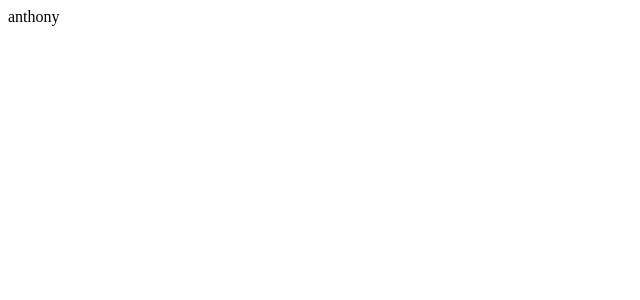
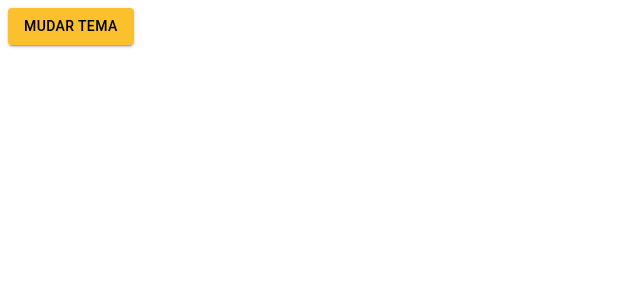
Before and after one commit to AnthonyWendy/minimal-frontend, a React (Create React App) app: page /pagina-inicial in a window 1280 px wide. Shown: the top 300 px of the page, without its empty margins (0-640 px from the left). Built offline with nearby package versions, Linux system fonts and the light colour scheme.

Commit message:
feat: Adicionar tema claro e o provider

```diff
--- a/package.json
+++ b/package.json
@@ -3,8 +3,12 @@
   "version": "0.1.0",
   "private": true,
   "dependencies": {
+    "@emotion/react": "^11.13.3",
+    "@emotion/styled": "^11.13.0",
+    "@mui/material": "^6.1.5",
     "react": "^18.3.1",
     "react-dom": "^18.3.1",
+    "react-router-dom": "^6.27.0",
     "react-scripts": "5.0.1"
   },
   "devDependencies": {
@@ -17,7 +21,6 @@
     "@types/react-dom": "^18.3.0",
     "typescript": "^4.9.5",
     "web-vitals": "^2.1.4"
-
   },
   "scripts": {
     "start": "BROWSER=NONE react-scripts start",
--- a/src/App.tsx
+++ b/src/App.tsx
@@ -1,8 +1,15 @@
+import { BrowserRouter } from "react-router-dom";
+import { AppRoutes } from "./routes";
+import { ThemeProvider } from "@emotion/react";
+import { light } from "@mui/material/styles/createPalette";
+import { LightTheme } from "./shared/themes";
 
 export const App = () => {
   return (
-    <div className="App">
-anthony
-    </div>
+    <ThemeProvider theme={LightTheme}>
+      <BrowserRouter>
+        <AppRoutes />
+      </BrowserRouter>
+    </ThemeProvider>
   );
-}
+};
--- a/src/routes/index.tsx
+++ b/src/routes/index.tsx
@@ -1 +1,12 @@
-export {};
+import { Button } from "@mui/material"
+import { Routes, Route, Navigate } from 'react-router-dom';
+
+export const AppRoutes = () => {
+    return (
+        <Routes>
+            <Route path="/pagina-inicial" element={<Button variant='contained' color='primary'>Mudar tema</Button>} />
+
+            <Route path="*" element={<Navigate to="/pagina-inicial" />} />
+        </Routes>
+    );
+}
--- /dev/null
+++ b/src/shared/themes/Light.ts
@@ -0,0 +1,23 @@
+import { createTheme } from '@mui/material';
+import { cyan, yellow } from '@mui/material/colors';
+
+export const LightTheme = createTheme({
+    palette: {
+        primary: {
+            main: yellow[700],
+            dark: yellow[800],
+            light: yellow[500],
+            contrastText: '#fffff',
+        },
+        secondary: {
+            main: cyan[700],
+            dark: cyan[800],
+            light: cyan[500],
+            contrastText: '#fffff',
+        },
+        background: {
+            default: '#ffffff',
+            paper: '#f7f6f3'
+        }
+    }
+})
--- a/src/shared/themes/index.ts
+++ b/src/shared/themes/index.ts
@@ -1 +1 @@
-export {};
+export * from './Light';
```
Also changed, not shown: 1 other file (tests, documents, lock files or other folders).
